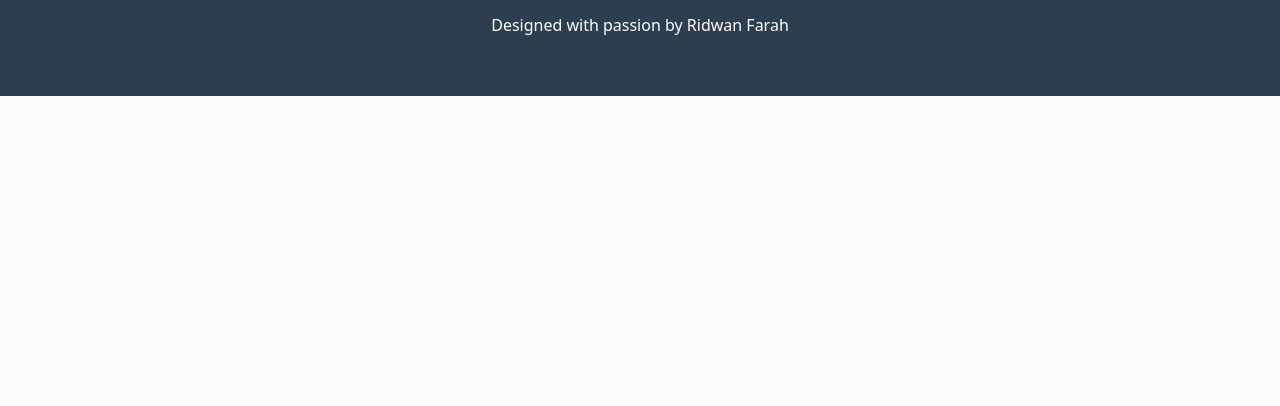
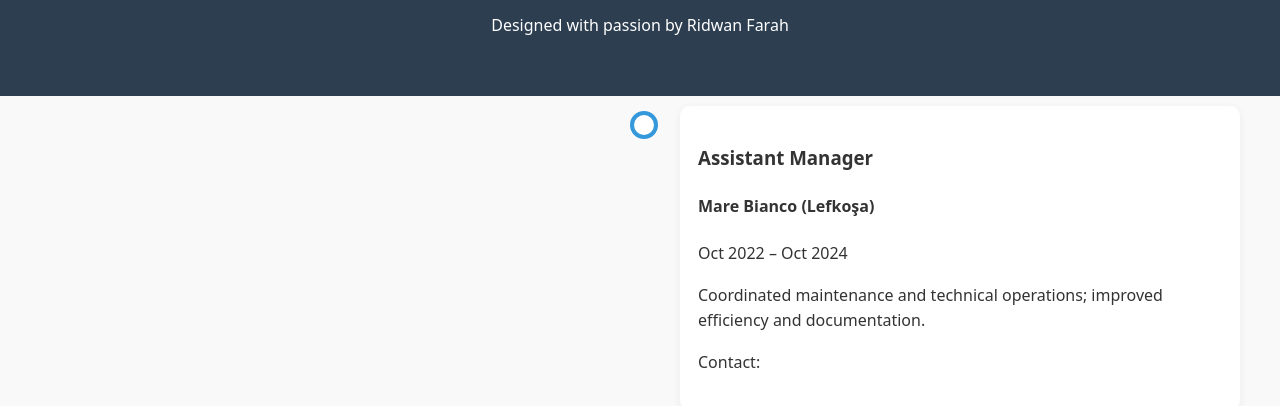
Before and after one commit to Ridwan1121/ridwanfarah-portfolio, a plain HTML site: page index.html in a window 1280 px wide. Shown: the part 10355-10761 px from the top of the page. Before the commit the page ends 10451 px from the top, so only its background shows below. Drawn offline with Linux system fonts and the light colour scheme.

```diff
--- a/index.html
+++ b/index.html
@@ -979,3 +979,10 @@
   </script>
 </body>
 </html>
+          <div class="timeline-item right">
+            <div class="timeline-content">
+              <h3>Assistant Manager</h3>
+              <h4>Mare Bianco (Lefkoşa)</h4>
+              <p>Oct 2022 – Oct 2024</p>
+              <p>Coordinated maintenance and technical operations; improved efficiency and documentation.</p>
+              <p>Contact: <a href="mailto:
```
